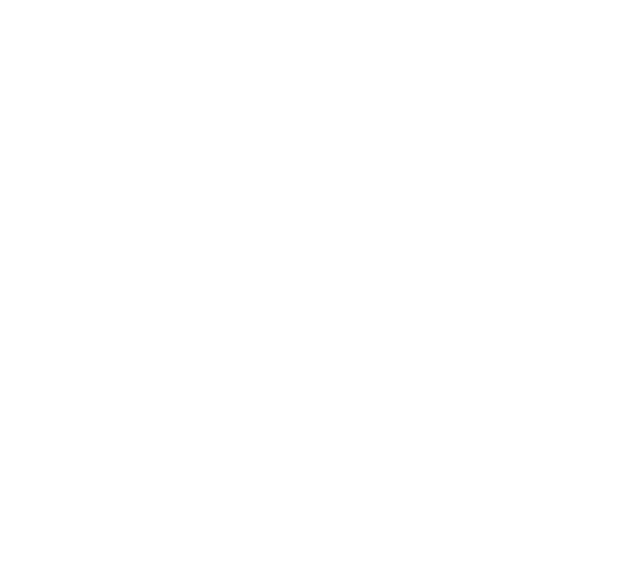
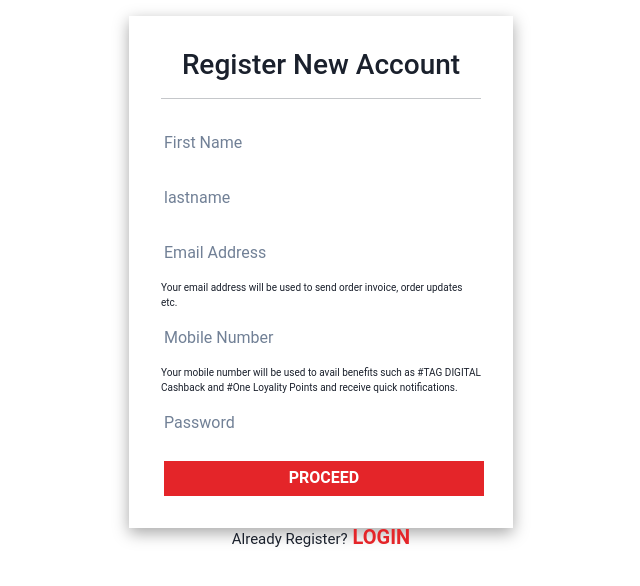
Before and after one commit to p9168247913/-kindhearted-stick-7099, a React (Create React App) app in the folder reliance/: page /register in a window 1280 px wide. Before the commit this address had no page. Shown: the top 586 px of the page, without its empty margins (319-959 px from the left). Built offline with nearby package versions, Linux system fonts and the light colour scheme.

Commit message:
register-linking

```diff
--- a/reliance/src/Routes/AllRoutes.jsx
+++ b/reliance/src/Routes/AllRoutes.jsx
@@ -3,6 +3,8 @@
 import Home from '../Components/Home'
 import Login from '../Components/Login'
 import Signup from '../Components/Signup'
+import UserRegister from '../Pages/UserRegister'
+
 const AllRoutes = () => {
   return (
     <div>
@@ -10,6 +12,7 @@
             <Route path='/' element={<Home/>}></Route>
             <Route path='/login' element={<Login/>}></Route>
             <Route path='/signup' element={<Signup/>}></Route>
+            <Route path='/register' element={<UserRegister/>}></Route>
         </Routes>
     </div>
   )
--- a/reliance/src/assets/styles/style.css
+++ b/reliance/src/assets/styles/style.css
@@ -57,6 +57,7 @@
     padding: 10px;
     color: white;
 }
+
 .drop-menu-text > .nav-link{
     font-size: 13px;
     transform: 0.4s;
```
